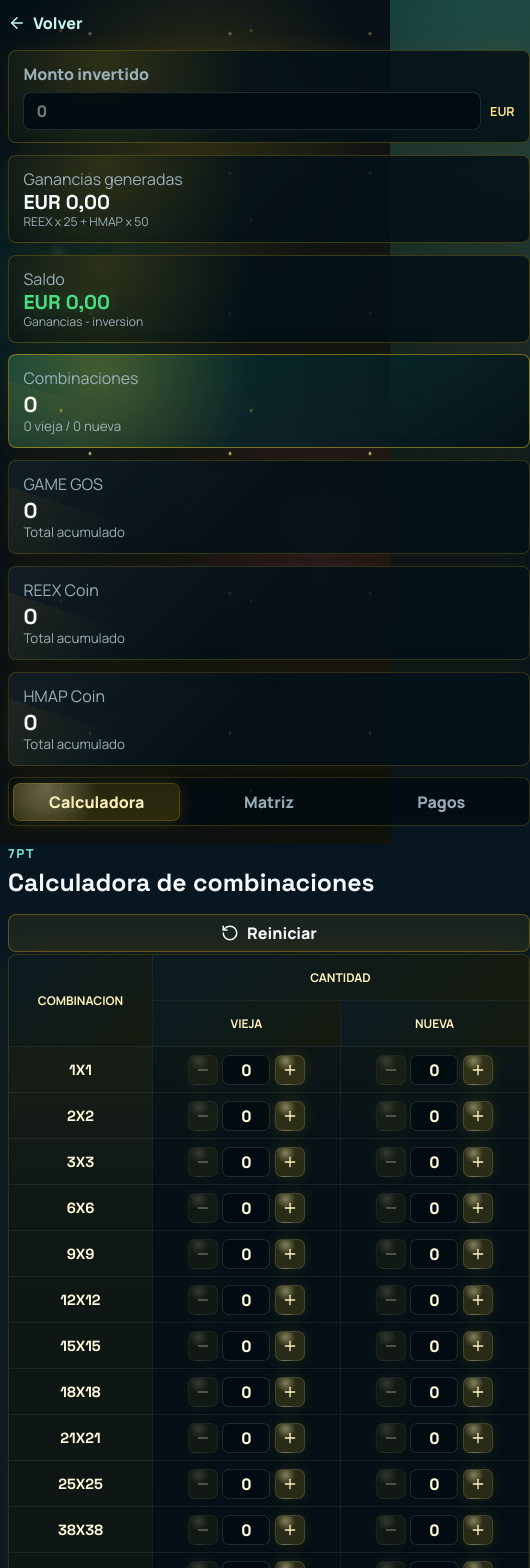
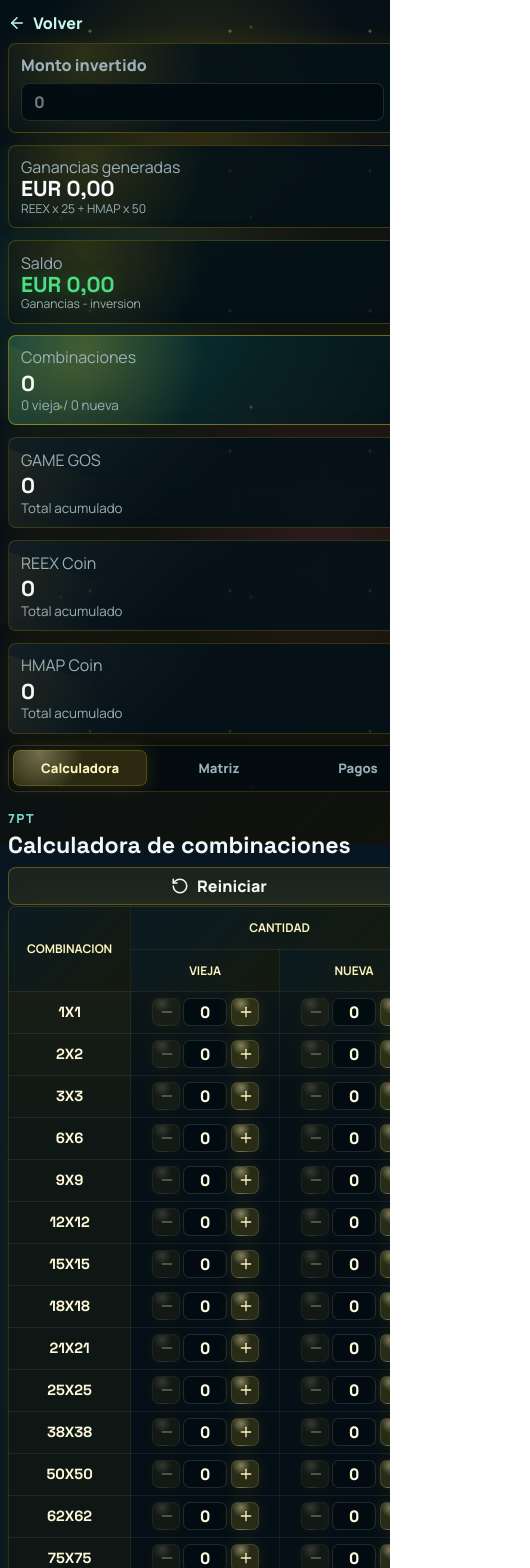
Before and after one commit to alvarogarcia33/metaacademy-calculadoras, a Next.js app: page /calculadora/7pt in a window 390 px wide. Shown: the top 1568 px of the page, 530 px wide, since content can reach past the window. Built offline with nearby package versions, Linux system fonts and the light colour scheme.

Commit message:
Improve mobile calculator layout

```diff
--- a/src/app/globals.css
+++ b/src/app/globals.css
@@ -21,11 +21,13 @@
 
 html {
   scroll-behavior: smooth;
+  overflow-x: hidden;
 }
 
 body {
   margin: 0;
   min-height: 100vh;
+  overflow-x: hidden;
   background:
     radial-gradient(circle at top left, rgba(20, 184, 166, 0.18), transparent 26%),
     radial-gradient(circle at top right, rgba(249, 115, 22, 0.14), transparent 24%),
@@ -549,6 +551,7 @@ select {
 
 .calculatorTableWrap {
   overflow-x: auto;
+  scrollbar-color: rgba(250, 204, 21, 0.72) rgba(255, 255, 255, 0.08);
   border: 1px solid rgba(250, 204, 21, 0.18);
   border-radius: 8px;
   background:
@@ -579,6 +582,7 @@ select {
   overflow-x: auto;
   overflow-y: hidden;
   padding: 0.35rem 0.2rem;
+  scrollbar-color: rgba(250, 204, 21, 0.72) rgba(255, 255, 255, 0.08);
 }
 
 .tokenMatrixMap {
@@ -772,6 +776,7 @@ select {
 
 .referenceTableWrap {
   overflow-x: auto;
+  scrollbar-color: rgba(250, 204, 21, 0.72) rgba(255, 255, 255, 0.08);
   border: 1px solid rgba(250, 204, 21, 0.18);
   border-radius: 8px;
   background:
@@ -1016,21 +1021,106 @@ select {
     padding-top: 0.75rem;
   }
 
+  .backLink {
+    margin-bottom: 0.55rem;
+  }
+
+  .financeInputGroup,
+  .financeMetric,
+  .summaryTile {
+    min-height: 76px;
+    padding: 0.65rem 0.75rem;
+  }
+
+  .financeMetric strong,
+  .summaryTile strong {
+    font-size: 1.35rem;
+  }
+
   .calculatorSummary {
     grid-template-columns: 1fr;
   }
 
   .financePanel {
     grid-template-columns: 1fr;
+  }
+
+  .calculatorTabs {
+    position: sticky;
+    top: 0.35rem;
+    z-index: 4;
+    width: 100%;
+    backdrop-filter: blur(18px);
+  }
+
+  .calculatorTabs button {
+    min-height: 36px;
+    font-size: 0.82rem;
   }
 
   .calculatorToolbar {
     align-items: stretch;
     flex-direction: column;
+    gap: 0.55rem;
+  }
+
+  .calculatorToolbar h1,
+  .referenceHeader h2 {
+    font-size: 1.45rem;
+    line-height: 1.08;
   }
 
   .iconTextButton {
     width: 100%;
+  }
+
+  .calculatorTable {
+    min-width: 420px;
+  }
+
+  .calculatorTable th,
+  .calculatorTable td {
+    height: 42px;
+    padding: 0.32rem 0.42rem;
+  }
+
+  .stepper {
+    grid-template-columns: 28px 44px 28px;
+    gap: 0.22rem;
+  }
+
+  .stepper button,
+  .stepper input {
+    height: 28px;
+  }
+
+  .stepper input {
+    width: 44px;
+  }
+
+  .tokenMatrixPanel {
+    padding: 0.55rem;
+  }
+
+  .tokenMatrixCanvasWrap {
+    margin-inline: -0.15rem;
+    padding-bottom: 0.65rem;
+  }
+
+  .tokenMatrixMap {
+    width: 760px;
+    height: 340px;
+  }
+
+  .referenceTable {
+    min-width: 680px;
+  }
+
+  .referenceTable th,
+  .referenceTable td {
+    height: 34px;
+    padding: 0.3rem 0.45rem;
+    font-size: 0.78rem;
   }
 
   .calculatorChoiceGrid {
```
